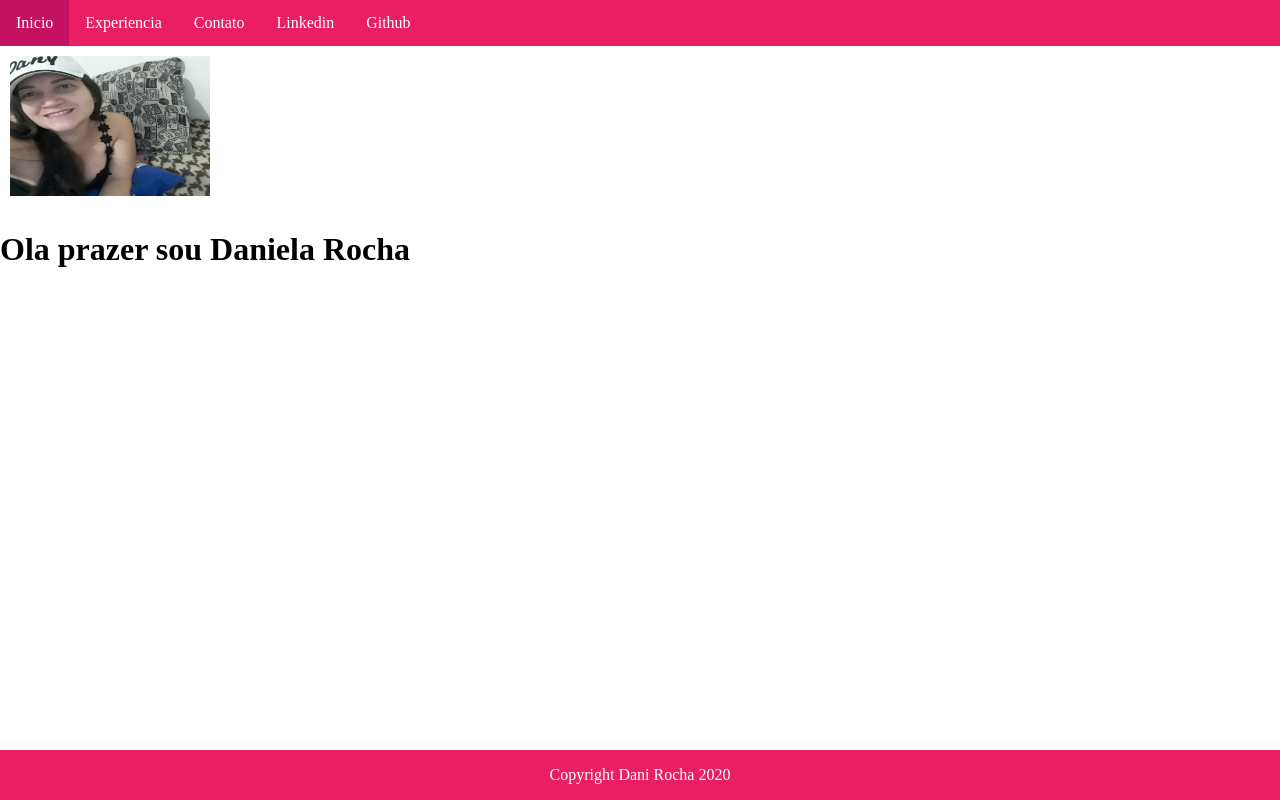
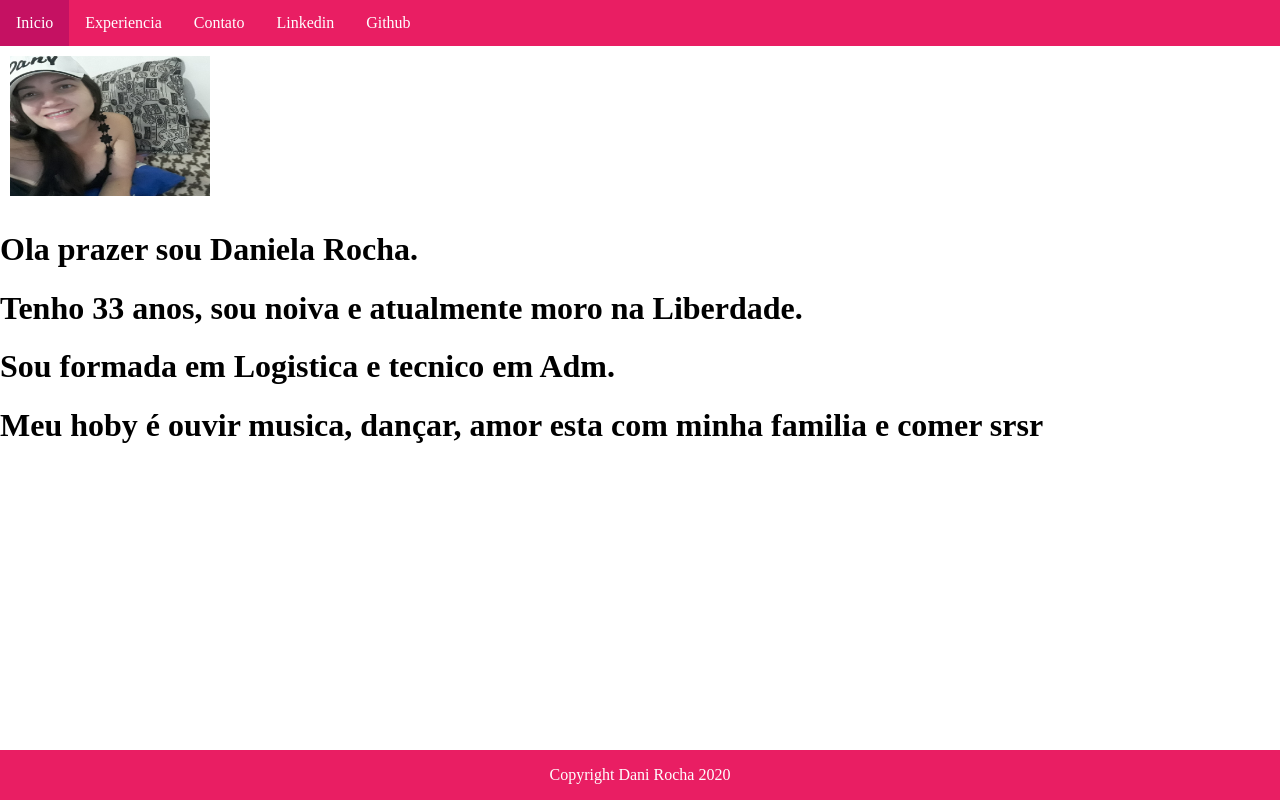
Before and after one commit to danirocha87/apresentacao, a plain HTML site: page index.html in a window 1280 px wide. Drawn offline with Linux system fonts and the light colour scheme.

Commit message:
ataualizacao de dados

```diff
--- a/index.html
+++ b/index.html
@@ -29,7 +29,10 @@
     <div>
     <img src="./imagens/perfil.jpg" alt="foto de perfl" width="200" height="140" class="foto">
 </div>
-    <h1> Ola prazer sou Daniela Rocha</h1>
+    <h1> Ola prazer sou Daniela Rocha.</h1>
+    <h1>Tenho 33 anos, sou noiva e atualmente moro na Liberdade.</h1>
+    <h1>Sou formada em Logistica e tecnico em Adm.</h1>
+    <h1>Meu hoby é ouvir musica, dançar, amor esta com minha familia e comer srsr</h1>
     <div class="footer">
         <p>Copyright Dani Rocha 2020</p>
     </div>
```
Also changed, not shown: contato.html (+1 -1 lines), experiencia.html (+4 -2 lines).
